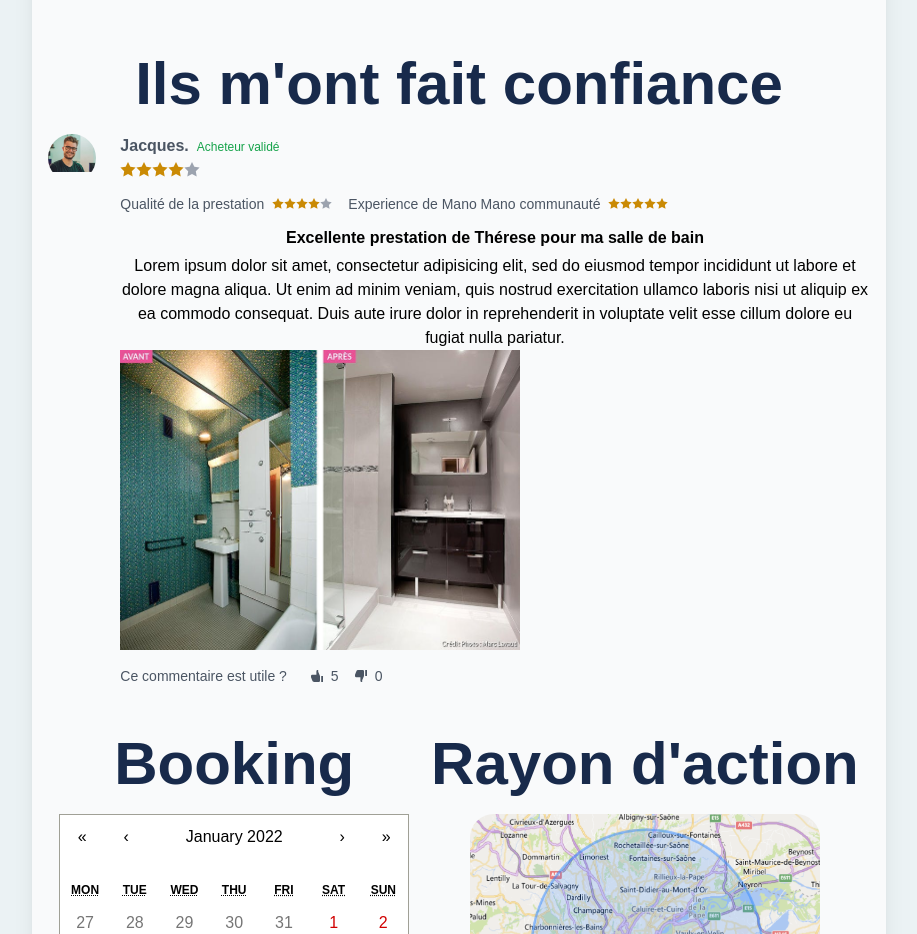
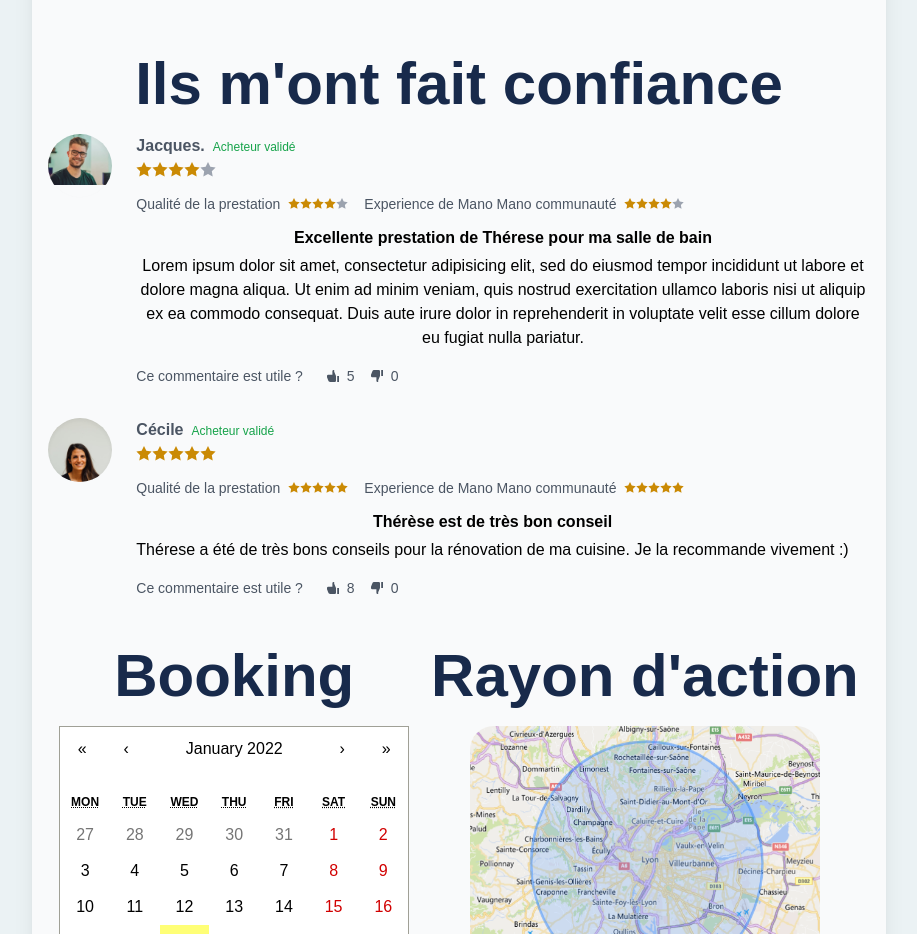
Before and after one commit to bahstiien/hack-manomano, a Next.js app: page /service/details in a window 1280 px wide. Shown: the part 1480-2414 px from the top of the page, without its empty margins (181-1098 px from the left). Built offline with nearby package versions, Linux system fonts and the light colour scheme.

Commit message:
WIP service details

```diff
--- a/components/ServiceRating.js
+++ b/components/ServiceRating.js
@@ -1,6 +1,6 @@
 import React from "react";
 import rating1 from "../public/worker/rating1.jpg";
-import beforeAfter from "../public/bathroom/beforeAfter.jpeg";
+import rating2 from "../public/worker/rating2.jpg";
 import Image from "next/image";
 
 const ServiceRating = () => {
@@ -12,12 +12,13 @@
       <div className="flex items-start">
         <div className="flex-shrink-0">
           <div className="inline-block relative">
-            <div className="relative w-12 h-12 rounded-full overflow-hidden">
+            <div className="relative w-16 h-16 rounded-full overflow-hidden">
               <Image
                 className="absolute top-0 left-0 w-full h-full bg-cover object-fit object-cover"
                 src={rating1}
                 alt="Profile picture"
               />
+              <div className="absolute top-0 left-0 w-full h-full rounded-full shadow-inner"></div>
             </div>
           </div>
         </div>
@@ -109,6 +110,188 @@
             </div>
             <div className="flex items-center ml-4">
               <span className="text-sm">
+                {" "}
+                Experience de Mano Mano communauté
+              </span>
+              <div className="flex items-center ml-2">
+                <svg
+                  className="w-3 h-3 fill-current text-yellow-600"
+                  xmlns="http://www.w3.org/2000/svg"
+                  viewBox="0 0 20 20"
+                >
+                  <path d="M10 15l-5.878 3.09 1.123-6.545L.489 6.91l6.572-.955L10 0l2.939 5.955 6.572.955-4.756 4.635 1.123 6.545z" />
+                </svg>
+                <svg
+                  className="w-3 h-3 fill-current text-yellow-600"
+                  xmlns="http://www.w3.org/2000/svg"
+                  viewBox="0 0 20 20"
+                >
+                  <path d="M10 15l-5.878 3.09 1.123-6.545L.489 6.91l6.572-.955L10 0l2.939 5.955 6.572.955-4.756 4.635 1.123 6.545z" />
+                </svg>
+                <svg
+                  className="w-3 h-3 fill-current text-yellow-600"
+                  xmlns="http://www.w3.org/2000/svg"
+                  viewBox="0 0 20 20"
+                >
+                  <path d="M10 15l-5.878 3.09 1.123-6.545L.489 6.91l6.572-.955L10 0l2.939 5.955 6.572.955-4.756 4.635 1.123 6.545z" />
+                </svg>
+                <svg
+                  className="w-3 h-3 fill-current text-yellow-600"
+                  xmlns="http://www.w3.org/2000/svg"
+                  viewBox="0 0 20 20"
+                >
+                  <path d="M10 15l-5.878 3.09 1.123-6.545L.489 6.91l6.572-.955L10 0l2.939 5.955 6.572.955-4.756 4.635 1.123 6.545z" />
+                </svg>
+                <svg
+                  className="w-3 h-3 fill-current text-gray-400"
+                  xmlns="http://www.w3.org/2000/svg"
+                  viewBox="0 0 20 20"
+                >
+                  <path d="M10 15l-5.878 3.09 1.123-6.545L.489 6.91l6.572-.955L10 0l2.939 5.955 6.572.955-4.756 4.635 1.123 6.545z" />
+                </svg>
+              </div>
+            </div>
+          </div>
+          <div className="mt-3">
+            <span className="font-bold">
+              {" "}
+              Excellente prestation de Thérese pour ma salle de bain
+            </span>
+            <p className="mt-1">
+              Lorem ipsum dolor sit amet, consectetur adipisicing elit, sed do
+              eiusmod tempor incididunt ut labore et dolore magna aliqua. Ut
+              enim ad minim veniam, quis nostrud exercitation ullamco laboris
+              nisi ut aliquip ex ea commodo consequat. Duis aute irure dolor in
+              reprehenderit in voluptate velit esse cillum dolore eu fugiat
+              nulla pariatur.
+            </p>
+          </div>
+          <div className="flex items-center justify-between mt-4 text-sm text-gray-600 fill-current">
+            <div className="flex items-center">
+              <span>Ce commentaire est utile ?</span>
+              <button className="flex items-center ml-6">
+                <svg
+                  className="w-3 h-3"
+                  xmlns="http://www.w3.org/2000/svg"
+                  viewBox="0 0 20 20"
+                >
+                  <path d="M11 0h1v3l3 7v8a2 2 0 0 1-2 2H5c-1.1 0-2.31-.84-2.7-1.88L0 12v-2a2 2 0 0 1 2-2h7V2a2 2 0 0 1 2-2zm6 10h3v10h-3V10z" />
+                </svg>
+                <span className="ml-2">5</span>
+              </button>
+              <button className="flex items-center ml-4">
+                <svg
+                  className="w-3 h-3"
+                  xmlns="http://www.w3.org/2000/svg"
+                  viewBox="0 0 20 20"
+                >
+                  <path d="M11 20a2 2 0 0 1-2-2v-6H2a2 2 0 0 1-2-2V8l2.3-6.12A3.11 3.11 0 0 1 5 0h8a2 2 0 0 1 2 2v8l-3 7v3h-1zm6-10V0h3v10h-3z" />
+                </svg>
+                <span className="ml-2">0</span>
+              </button>
+            </div>
+          </div>
+        </div>
+      </div>
+      <div className="flex items-start mt-8">
+        <div className="flex-shrink-0">
+          <div className="inline-block relative">
+            <div className="relative w-16 h-16 rounded-full overflow-hidden">
+              <Image
+                className="absolute top-0 left-0 w-full h-full bg-cover object-fit object-cover"
+                src={rating2}
+                alt="Profile picture"
+              />
+              <div className="absolute top-0 left-0 w-full h-full rounded-full shadow-inner"></div>
+            </div>
+          </div>
+        </div>
+        <div className="ml-6">
+          <p className="flex items-baseline">
+            <span className="text-gray-600 font-bold">Cécile</span>
+            <span className="ml-2 text-green-600 text-xs">Acheteur validé</span>
+          </p>
+          <div className="flex items-center mt-1">
+            <svg
+              className="w-4 h-4 fill-current text-yellow-600"
+              xmlns="http://www.w3.org/2000/svg"
+              viewBox="0 0 20 20"
+            >
+              <path d="M10 15l-5.878 3.09 1.123-6.545L.489 6.91l6.572-.955L10 0l2.939 5.955 6.572.955-4.756 4.635 1.123 6.545z" />
+            </svg>
+            <svg
+              className="w-4 h-4 fill-current text-yellow-600"
+              xmlns="http://www.w3.org/2000/svg"
+              viewBox="0 0 20 20"
+            >
+              <path d="M10 15l-5.878 3.09 1.123-6.545L.489 6.91l6.572-.955L10 0l2.939 5.955 6.572.955-4.756 4.635 1.123 6.545z" />
+            </svg>
+            <svg
+              className="w-4 h-4 fill-current text-yellow-600"
+              xmlns="http://www.w3.org/2000/svg"
+              viewBox="0 0 20 20"
+            >
+              <path d="M10 15l-5.878 3.09 1.123-6.545L.489 6.91l6.572-.955L10 0l2.939 5.955 6.572.955-4.756 4.635 1.123 6.545z" />
+            </svg>
+            <svg
+              className="w-4 h-4 fill-current text-yellow-600"
+              xmlns="http://www.w3.org/2000/svg"
+              viewBox="0 0 20 20"
+            >
+              <path d="M10 15l-5.878 3.09 1.123-6.545L.489 6.91l6.572-.955L10 0l2.939 5.955 6.572.955-4.756 4.635 1.123 6.545z" />
+            </svg>
+            <svg
+              className="w-4 h-4 fill-current text-yellow-600"
+              xmlns="http://www.w3.org/2000/svg"
+              viewBox="0 0 20 20"
+            >
+              <path d="M10 15l-5.878 3.09 1.123-6.545L.489 6.91l6.572-.955L10 0l2.939 5.955 6.572.955-4.756 4.635 1.123 6.545z" />
+            </svg>
+          </div>
+          <div className="flex items-center mt-4 text-gray-600">
+            <div className="flex items-center">
+              <span className="text-sm">Qualité de la prestation</span>
+              <div className="flex items-center ml-2">
+                <svg
+                  className="w-3 h-3 fill-current text-yellow-600"
+                  xmlns="http://www.w3.org/2000/svg"
+                  viewBox="0 0 20 20"
+                >
+                  <path d="M10 15l-5.878 3.09 1.123-6.545L.489 6.91l6.572-.955L10 0l2.939 5.955 6.572.955-4.756 4.635 1.123 6.545z" />
+                </svg>
+                <svg
+                  className="w-3 h-3 fill-current text-yellow-600"
+                  xmlns="http://www.w3.org/2000/svg"
+                  viewBox="0 0 20 20"
+                >
+                  <path d="M10 15l-5.878 3.09 1.123-6.545L.489 6.91l6.572-.955L10 0l2.939 5.955 6.572.955-4.756 4.635 1.123 6.545z" />
+                </svg>
+                <svg
+                  className="w-3 h-3 fill-current text-yellow-600"
+                  xmlns="http://www.w3.org/2000/svg"
+                  viewBox="0 0 20 20"
+                >
+                  <path d="M10 15l-5.878 3.09 1.123-6.545L.489 6.91l6.572-.955L10 0l2.939 5.955 6.572.955-4.756 4.635 1.123 6.545z" />
+                </svg>
+                <svg
+                  className="w-3 h-3 fill-current text-yellow-600"
+                  xmlns="http://www.w3.org/2000/svg"
+                  viewBox="0 0 20 20"
+                >
+                  <path d="M10 15l-5.878 3.09 1.123-6.545L.489 6.91l6.572-.955L10 0l2.939 5.955 6.572.955-4.756 4.635 1.123 6.545z" />
+                </svg>
+                <svg
+                  className="w-3 h-3 fill-current text-yellow-600"
+                  xmlns="http://www.w3.org/2000/svg"
+                  viewBox="0 0 20 20"
+                >
+                  <path d="M10 15l-5.878 3.09 1.123-6.545L.489 6.91l6.572-.955L10 0l2.939 5.955 6.572.955-4.756 4.635 1.123 6.545z" />
+                </svg>
+              </div>
+            </div>
+            <div className="flex items-center ml-4">
+              <span className="text-sm">
+                {" "}
                 Experience de Mano Mano communauté
               </span>
               <div className="flex items-center ml-2">
@@ -151,26 +334,11 @@
             </div>
           </div>
           <div className="mt-3">
-            <span className="font-bold">
-              {" "}
-              Excellente prestation de Thérese pour ma salle de bain
-            </span>
+            <span className="font-bold"> Thérèse est de très bon conseil</span>
             <p className="mt-1">
-              Lorem ipsum dolor sit amet, consectetur adipisicing elit, sed do
-              eiusmod tempor incididunt ut labore et dolore magna aliqua. Ut
-              enim ad minim veniam, quis nostrud exercitation ullamco laboris
-              nisi ut aliquip ex ea commodo consequat. Duis aute irure dolor in
-              reprehenderit in voluptate velit esse cillum dolore eu fugiat
-              nulla pariatur.
+              Thérese a été de très bons conseils pour la rénovation de ma
+              cuisine. Je la recommande vivement :)
             </p>
-          </div>
-          <div className="flex">
-            <Image
-              src={beforeAfter}
-              width="400px"
-              height="300px"
-              alt="before"
-            />
           </div>
           <div className="flex items-center justify-between mt-4 text-sm text-gray-600 fill-current">
             <div className="flex items-center">
@@ -183,7 +351,7 @@
                 >
                   <path d="M11 0h1v3l3 7v8a2 2 0 0 1-2 2H5c-1.1 0-2.31-.84-2.7-1.88L0 12v-2a2 2 0 0 1 2-2h7V2a2 2 0 0 1 2-2zm6 10h3v10h-3V10z" />
                 </svg>
-                <span className="ml-2">5</span>
+                <span className="ml-2">8</span>
               </button>
               <button className="flex items-center ml-4">
                 <svg
--- a/pages/service/index.js
+++ b/pages/service/index.js
@@ -71,9 +71,9 @@
           activity="Bricolage"
           note="3.7"
           nb="2"
-          name="Francis JointDeDouche"
-          city="CALLUIRE"
-          description="Je suis toujours sous l'eau mais j'aime mon travail et rendre service"
+          name="Francis De La Fuit'Do"
+          city="LYON 12e"
+          description="Je suis toujours sous l'eau mais j'aime mon travail et rendre service aux gens"
           price={"25"}
         />
       </div>
```
Also changed, not shown: public/worker/rating2.jpg (added).
